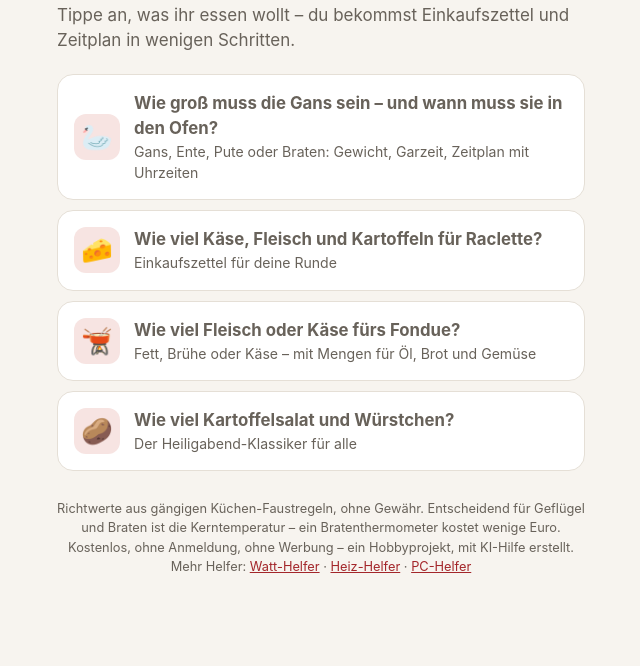
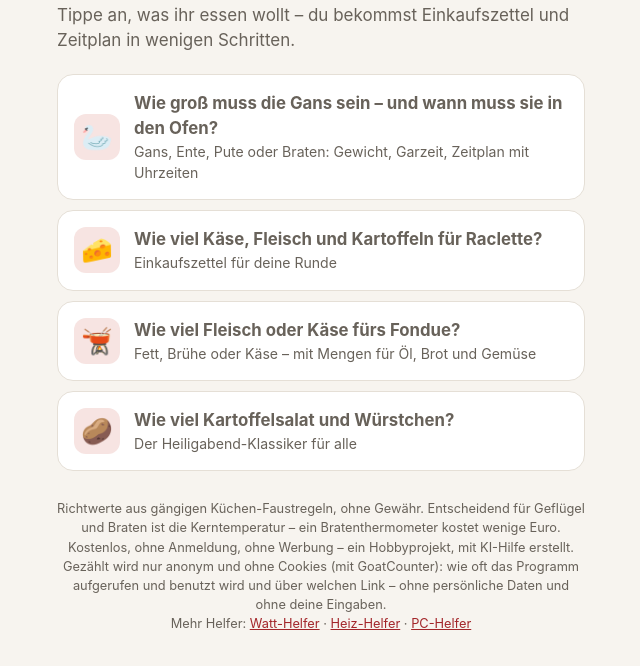
Before and after one commit to schrauberbits/festessen-helfer, a plain HTML site: page index.html in a window 1280 px wide. Shown: the part 94-760 px from the top of the page, without its empty margins (319-959 px from the left). Drawn offline with Linux system fonts and the light colour scheme.

Commit message:
Hinweis zur anonymen Zählung in der Fußzeile
Co-Authored-By: Claude Opus 5.5 <noreply@anthropic.com>
Claude-Session: https://claude.ai/code/session_01CXATX9YKpW8sZsHRRdiKHZ

```diff
--- a/index.html
+++ b/index.html
@@ -83,7 +83,7 @@ footer a{color:var(--accent)}
     <button class="back hide" id="back">← Andere Frage</button>
   </div>
   <main id="app"></main>
-  <footer>Richtwerte aus gängigen Küchen-Faustregeln, ohne Gewähr. Entscheidend für Geflügel und Braten ist die Kerntemperatur – ein Bratenthermometer kostet wenige Euro.<br>Kostenlos, ohne Anmeldung, ohne Werbung – ein Hobbyprojekt, mit KI-Hilfe erstellt.<br>Mehr Helfer: <a href="https://schrauberbits.github.io/watt-helfer/">Watt-Helfer</a> · <a href="https://schrauberbits.github.io/heiz-helfer/">Heiz-Helfer</a> · <a href="https://schrauberbits.github.io/pc-helfer/">PC-Helfer</a></footer>
+  <footer>Richtwerte aus gängigen Küchen-Faustregeln, ohne Gewähr. Entscheidend für Geflügel und Braten ist die Kerntemperatur – ein Bratenthermometer kostet wenige Euro.<br>Kostenlos, ohne Anmeldung, ohne Werbung – ein Hobbyprojekt, mit KI-Hilfe erstellt. Gezählt wird nur anonym und ohne Cookies (mit GoatCounter): wie oft das Programm aufgerufen und benutzt wird und über welchen Link – ohne persönliche Daten und ohne deine Eingaben.<br>Mehr Helfer: <a href="https://schrauberbits.github.io/watt-helfer/">Watt-Helfer</a> · <a href="https://schrauberbits.github.io/heiz-helfer/">Heiz-Helfer</a> · <a href="https://schrauberbits.github.io/pc-helfer/">PC-Helfer</a></footer>
 </div>
 
 <script>
```
